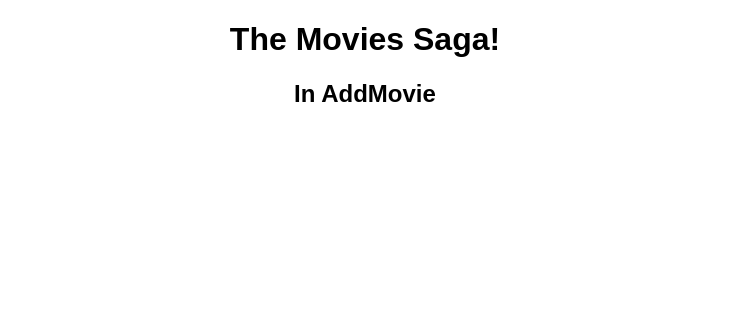
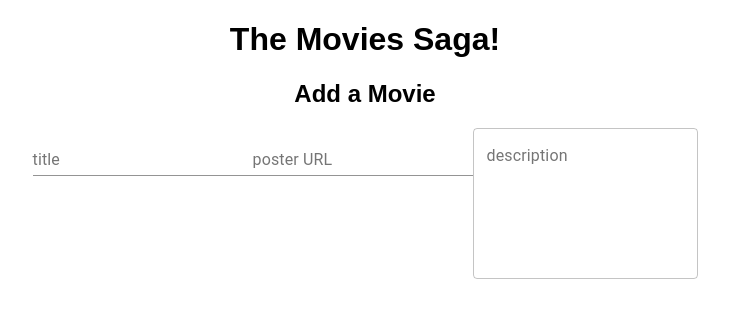
Before and after one commit to brandonwharton/Movie-List-Update, a React (Create React App) app: page /#/addmovie in a window 1280 px wide. Shown: the top 318 px of the page, without its empty margins (275-1004 px from the left). Built offline with nearby package versions, Linux system fonts and the light colour scheme.

Commit message:
Made a few TextFields for add a movie component, need to work on GET route to get all genres

```diff
--- a/src/components/AddMovie/AddMovie.jsx
+++ b/src/components/AddMovie/AddMovie.jsx
@@ -1,7 +1,31 @@
+
+// material-UI components
+import TextField from '@material-ui/core/TextField';
+
+
 function AddMovie() {
 
     return (
-        <h2>In AddMovie</h2>
+        <div>
+            <h2>Add a Movie</h2>
+            <TextField
+                label="title"
+            >
+            </TextField>
+            <TextField
+                label="poster URL"
+            >
+            </TextField>
+            <TextField
+                label="description"
+                multiline
+                rows={6}
+                rowsMax={6}
+                variant="outlined"
+            >
+            </TextField>
+        </div>
+
     )
 }
 
```
